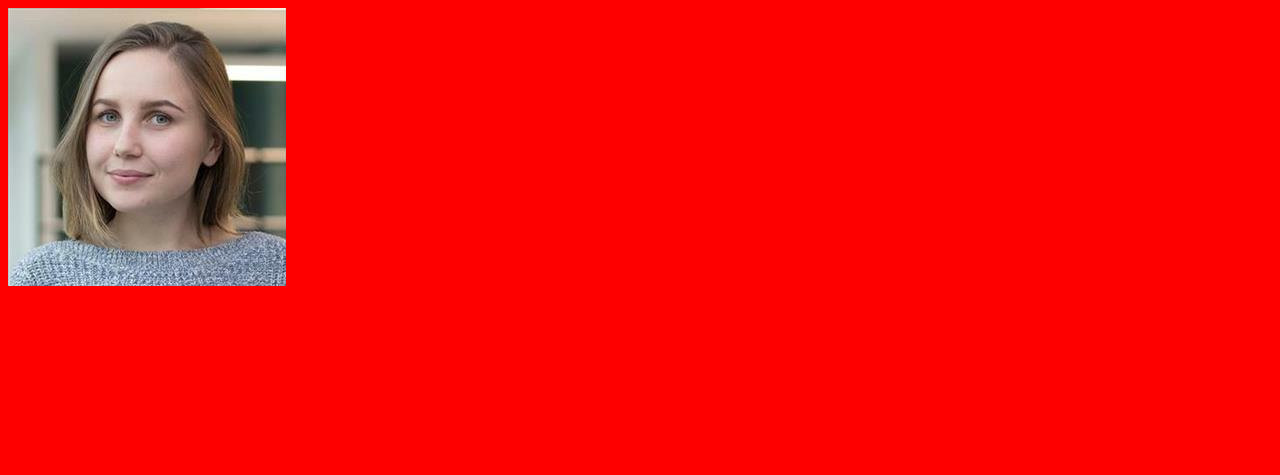
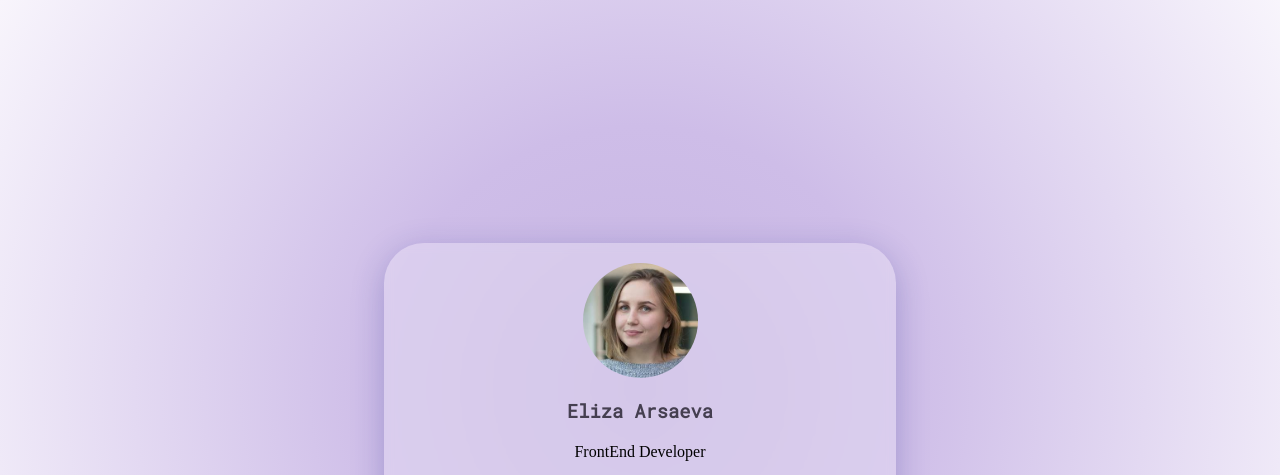
Before and after one commit to lamessaint/CV, a website built with webpack: page src/assets/main.html in a window 1280 px wide. Shown: the top 475 px of the page. Built offline with nearby package versions, Linux system fonts and the light colour scheme.

Commit message:
first page layout

```diff
--- a/src/assets/main.html
+++ b/src/assets/main.html
@@ -3,17 +3,33 @@
 
 <head>
   <meta charset="UTF-8">
-  <meta name="viewport" content="width=device-width, initial-scale=1.0">
+  <meta name="viewport"
+        content="width=device-width, initial-scale=1.0">
   <title>Document</title>
 </head>
 
 <body>
   <article>
-    <header>
-      <section>
-        <img src="images/me.jpg" alt="">
-      </section>
-    </header>
+    <section class="user-info">
+      <img src="images/me.jpg"
+           alt="Eliza Arsaeva">
+      <h1 class="user-info__space">Eliza Arsaeva</h1>
+      <p class="user-info__space">FrontEnd Developer</p>
+      <div class="user-info__space">
+        <a href="https://github.com/lamessaint"
+           target="_blank">
+          <i class="fab fa-github-alt"></i>
+        </a>
+        <a href="https://t.me/lamesaint"
+           target="_blank">
+          <i class="fab fa-telegram-plane"></i>
+        </a>
+        <a href="https://www.linkedin.com/in/lamesaint/"
+           target="_blank">
+          <i class="fab fa-linkedin-in"></i>
+        </a>
+      </div>
+    </section>
     <section>
 
     </section>
--- /dev/null
+++ b/src/assets/styles/global.scss
@@ -0,0 +1,33 @@
+@import url("https://fonts.googleapis.com/css2?family=Roboto+Mono&display=swap");
+
+//vars
+$titleColor: #453f50;
+
+//unset default settings
+* {
+  margin: 0;
+  padding: 0;
+  box-sizing: border-box;
+}
+
+//selectors style
+body {
+  width: 100%;
+  height: 97vh;
+  background: radial-gradient(circle, #c6b5e2 0%, #cebde8 35%, #f8f5fc 100%);
+  article {
+    width: 100%;
+    height: inherit;
+    display: flex;
+    justify-content: center;
+    align-items: center;
+  }
+  h1 {
+    font-family: "Roboto Mono", monospace;
+    color: $titleColor;
+  }
+  a {
+    color: unset;
+    text-decoration: unset;
+  }
+}
--- /dev/null
+++ b/src/assets/styles/main.scss
@@ -0,0 +1,31 @@
+@import "./global.scss";
+@import "../icons/all.css";
+@import "../icons/all.min.css";
+
+.user-info {
+  width: 40%;
+  display: flex;
+  justify-content: center;
+  flex-direction: column;
+  align-items: center;
+  background: rgba(255, 255, 255, 0.25);
+  box-shadow: 0 8px 32px 0 rgba(31, 38, 135, 0.25);
+  backdrop-filter: blur(4px);
+  border-radius: 40px;
+  padding: 20px;
+  img {
+    width: 115px;
+    border-radius: 50%;
+  }
+  &__space {
+    margin-top: 20px;
+    .fab {
+      font-size: 1rem;
+      padding: 8px;
+      background: rgba(255, 255, 255, 0);
+      box-shadow: 0 2px 6px 0 rgb(128 129 142 / 37%);
+      backdrop-filter: blur(0px);
+      border-radius: 10px;
+    }
+  }
+}
--- a/src/index.js
+++ b/src/index.js
@@ -1,4 +1,4 @@
-import "./main.scss";
+import "./assets/styles/main.scss";
 
 const add = (a) => a * 55;
 console.log(add(55))
--- a/src/main.scss
+++ /dev/null
@@ -1,3 +0,0 @@
-body {
-  background: red;
-}
```
